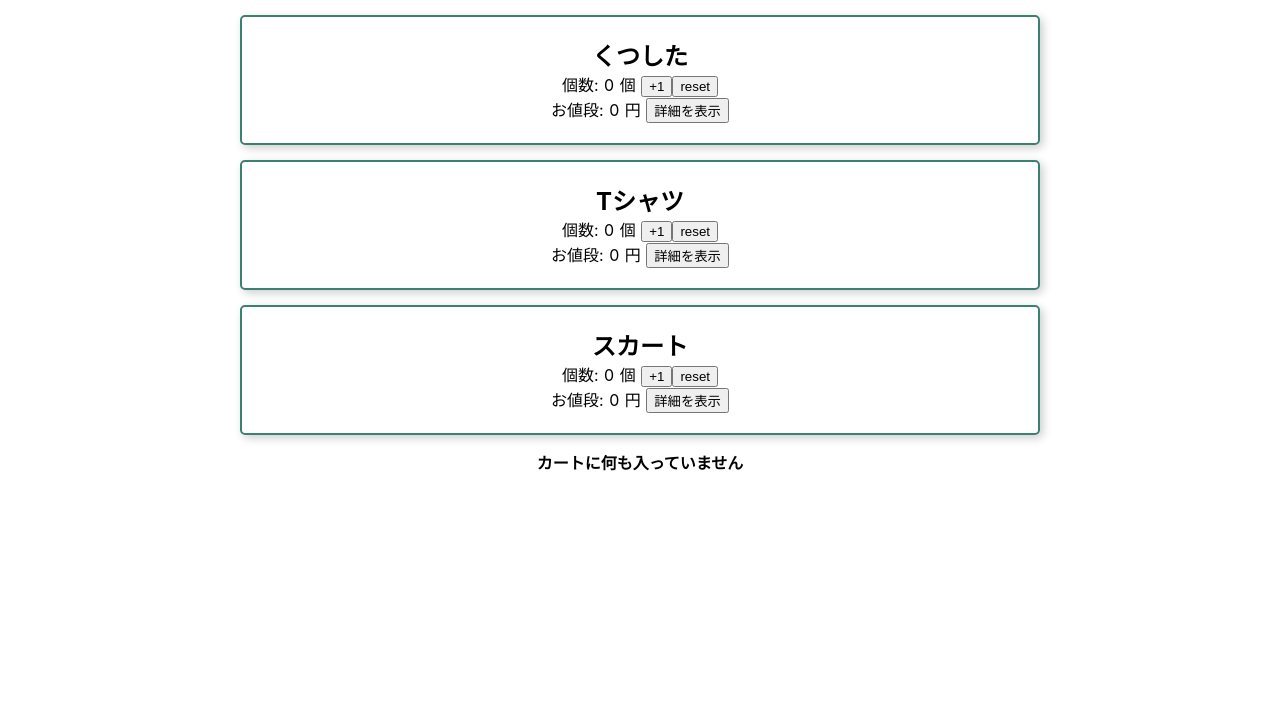
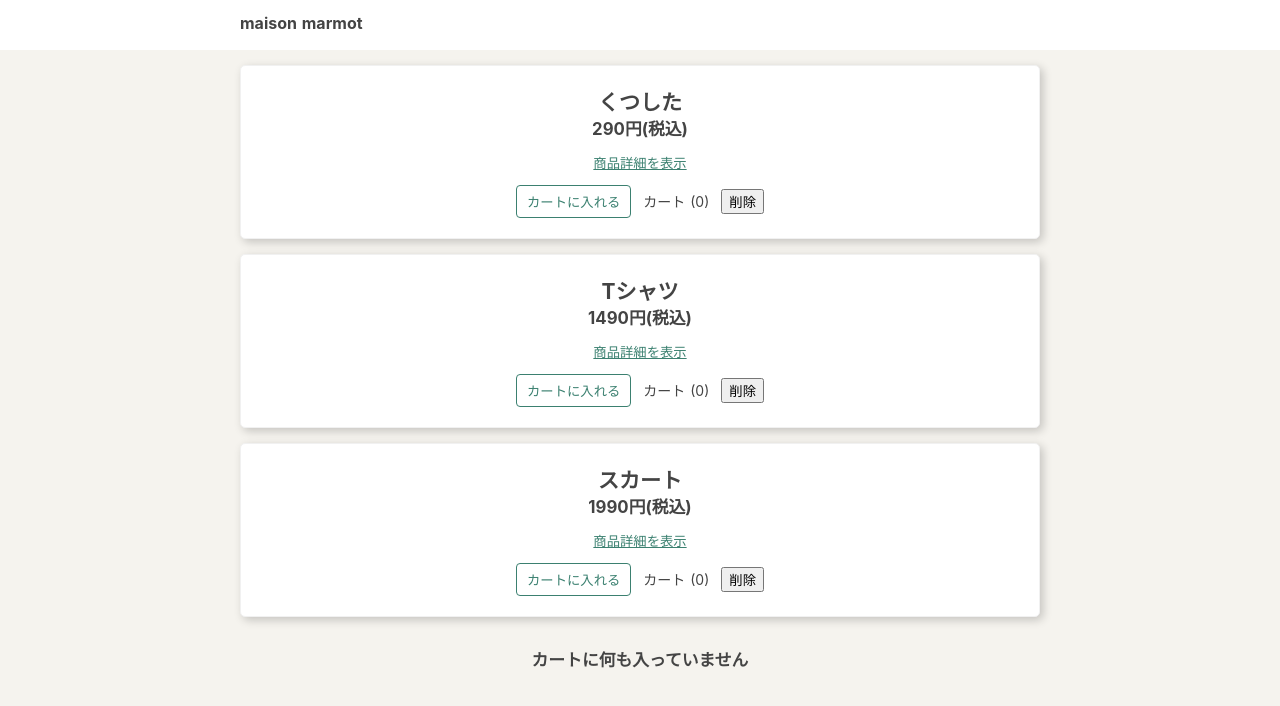
Before and after one commit to kaoru1985/marmot, a Nuxt app: page / in a window 1280 px wide. Shown: the top 706 px of the page. Built offline with nearby package versions, Linux system fonts and the light colour scheme.

Commit message:
金額の場所を移動、見た目をととのえた

```diff
--- a/components/Hoge1.vue
+++ b/components/Hoge1.vue
@@ -1,20 +1,26 @@
 <template>
   <section>
     <h1>{{ name }}</h1>
-    個数: {{ $store.state.hoge.number }} 個
-    <button v-on:click="$store.commit('hoge/plusCount', price)">+1</button>
-    <button v-on:click="$store.commit('hoge/resetCount')">reset</button>
-    <br>
-    お値段: {{ $store.state.hoge.price }} 円
-    <button @click="toggleDetail()">
-      詳細を<span v-if="displayDetail">隠す</span><span v-else>表示</span>
+    <h2>{{ price }}円(税込)</h2>
+    <div class="toggle-wrap">
+      <button @click="toggleDetail()" class="detail-button">
+        商品詳細を<span v-if="displayDetail">隠す</span><span v-else>表示</span>
       </button>
-    <p v-if="displayDetail">商品詳細：{{ detail }}</p>
+      <div v-if="displayDetail">
+        <ul>
+          <li>{{ material }}</li>
+          <li>{{ detail }}</li>
+        </ul>
+      </div>
+    </div>
+    <button v-on:click="$store.commit('hoge/plusCount', price)" class="button--green">カートに入れる</button>
+    <div class="cart">カート ({{ $store.state.hoge.number }})</div>
+    <button v-on:click="$store.commit('hoge/resetCount')">削除</button>
   </section>
 </template>
 <script>
   export default {
-      props: ['name','price','detail'],
+      props: ['name','price','material','detail'],
       data() {
           return {
               displayDetail: false
@@ -38,13 +44,24 @@
 
 <style>
   section {
-  width: 80%;
+    width: 90%;
     max-width: 800px;
     margin: 15px auto;
     padding: 20px;
-  border: solid 2px #3b8070;
+    background-color: #FFF;
+    border: solid 1px #F1F1F1;
     border-radius: 5px;
     box-shadow: 3px 3px 10px rgba(0,0,0,0.2);
   }
 
+  .detail-button {
+    color: #3b8070;
+    background-color: #fff;
+    border: none;
+    text-decoration: underline;
+  }
+  .cart {
+    display: inline-block;
+    width: 90px;
+  }
 </style>
--- a/layouts/default.vue
+++ b/layouts/default.vue
@@ -7,6 +7,8 @@
 <style>
 html {
   font-family:
+    '游ゴシック体',
+    YuGothic,
     'Source Sans Pro',
     -apple-system,
     BlinkMacSystemFont,
@@ -15,7 +17,7 @@ html {
     'Helvetica Neue',
     Arial,
     sans-serif;
-  font-size: 16px;
+  font-size: 14px;
   word-spacing: 1px;
   -ms-text-size-adjust: 100%;
   -webkit-text-size-adjust: 100%;
@@ -31,13 +33,51 @@ html {
   margin: 0;
 }
 
+body {
+  color: #444;
+  background-color: #F5F3EE;
+}
+
+h2 {
+  font-size: 1.2rem;
+}
+
+ul {
+  padding-left: 0;
+}
+
+ul li {
+  list-style: none;
+}
+
+.header-wrap {
+  width: 100%;
+  height: 50px;
+  padding-top: 13px;
+  text-align: left;
+  font-size: 16px;
+  font-weight: bold;
+  background-color: #fff;
+}
+
+.header-content {
+  width: 90%;
+  max-width: 800px;
+  margin: 0 auto;
+}
+
+.toggle-wrap {
+  margin: 12px auto;
+}
+
 .button--green {
   display: inline-block;
   border-radius: 4px;
   border: 1px solid #3b8070;
   color: #3b8070;
+  background-color: #fff;
   text-decoration: none;
-  padding: 10px 30px;
+  padding: 6px 10px;
 }
 
 .button--green:hover {
@@ -51,7 +91,7 @@ html {
   border: 1px solid #35495e;
   color: #35495e;
   text-decoration: none;
-  padding: 10px 30px;
+  padding: 6px 10px;
   margin-left: 15px;
 }
 
--- a/pages/index.vue
+++ b/pages/index.vue
@@ -1,9 +1,15 @@
 <template>
   <div class="container">
-    <div v-for="product in products">
-      <Hoge1 :name="product.name" :price="product.price" :detail="product.detail" />
+    <div class="header-wrap">
+      <div class="header-content">maison marmot</div>
     </div>
-    <p v-if="$store.state.hoge.number === 0"><strong>カートに何も入っていません</strong></p>
+    <div v-for="product in products" class="component-wrap">
+      <Hoge1 :name="product.name" :price="product.price" :detail="product.detail" :material="product.material" />
+    </div>
+    <p class="total">
+      <span v-if="$store.state.hoge.number === 0">カートに何も入っていません</span>
+      <span v-else>合計金額: {{ $store.state.hoge.price }} 円</span>
+    </p>
   </div>
 </template>
 
@@ -14,19 +20,22 @@ export default {
             products:[
                 {
                     name: 'くつした',
-                    price: 100,
-                    detail: 'かわいいです'
+                    price: 290,
+                    material: '綿 100%',
+                    detail: '丈夫でかわいいです'
 
                 },
                 {
                     name: 'Tシャツ',
-                    price: 500,
-                    detail: 'かっこいいです'
+                    price: 1490,
+                    material: '綿 90%、ポリエステル 10%',
+                    detail: 'いい感じにかっこいいです'
                 },
                 {
                     name: 'スカート',
-                    price: 1200,
-                    detail: 'ひらひらです'
+                    price: 1990,
+                    material: 'ポリエステル 50%、レーヨン 50%',
+                    detail: 'ひらひらですてきです'
                 }
             ]
         }
@@ -37,4 +46,14 @@ export default {
   .container {
     text-align: center;
   }
+
+  .container .component-wrap:last-of-type {
+    margin-bottom: 30px;
+  }
+
+  .total {
+    font-size: 1.2rem;
+    font-weight: 600;
+  }
+
 </style>
```
Lines whose indentation alone changed are shown as unchanged.
